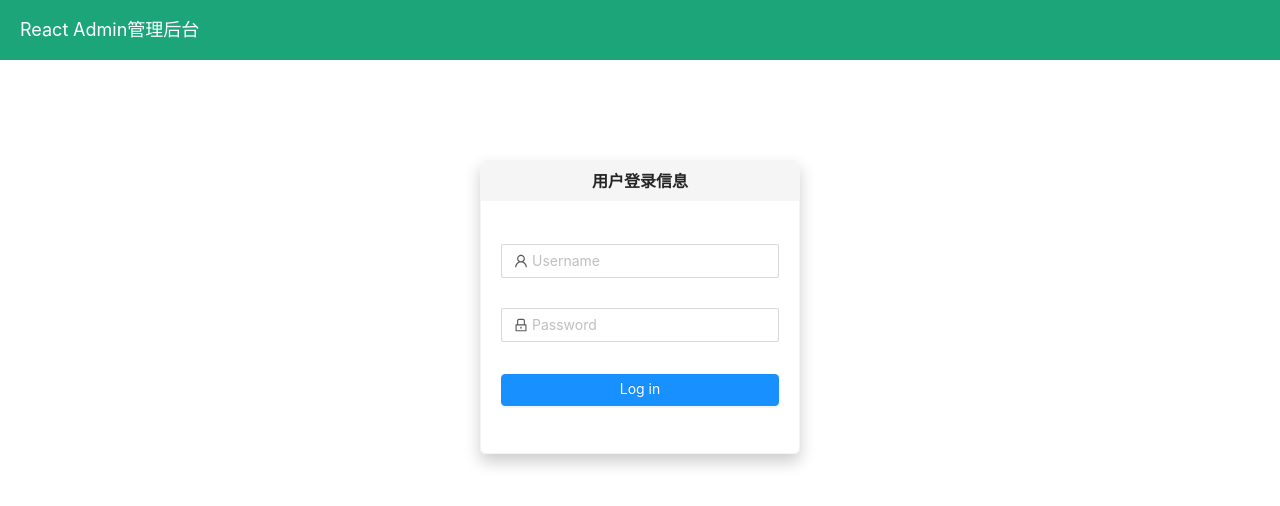
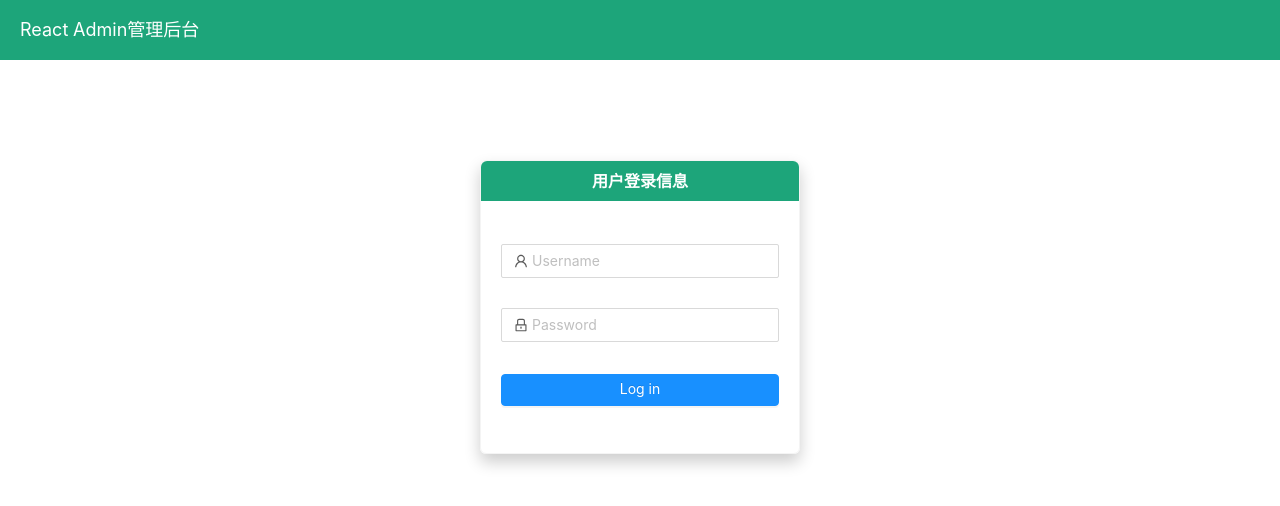
Before and after one commit to Amelia608/react-admin-demo, a React (Create React App) app: page /login in a window 1280 px wide. Shown: the top 506 px of the page. Built offline with nearby package versions, Linux system fonts and the light colour scheme.

Commit message:
Login样式调整

```diff
--- a/src/view/login/Login.less
+++ b/src/view/login/Login.less
@@ -21,7 +21,8 @@
     font-size: 16px;
     font-weight: bold;
     text-align: center;
-    background: #f5f5f5;
+    background: #1DA57A;
+    color: #fff;
     line-height: 40px;
     margin: 0;
     border-radius: 6px 6px 0 0;
```
